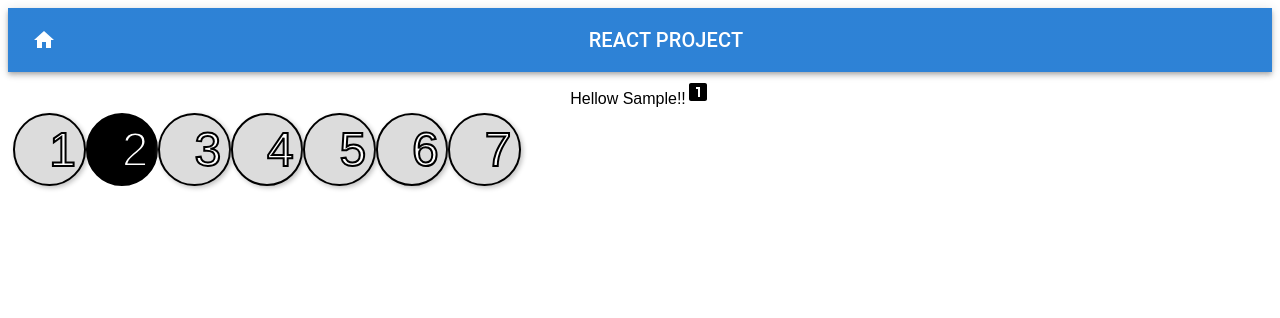
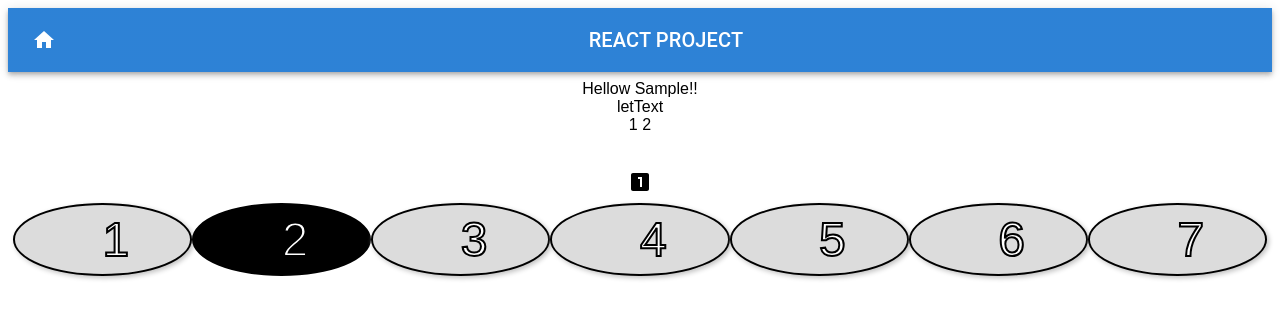
Before and after one commit to chichansong/react_project, a React (Create React App) app: page /sample in a window 1280 px wide. Shown: the top 318 px of the page. Built offline with nearby package versions, Linux system fonts and the light colour scheme.

Commit message:
recoil 적용 및 테스트

```diff
--- a/package.json
+++ b/package.json
@@ -18,7 +18,8 @@
     "react-dom": "18.2.0",
     "react-router-dom": "^6.18.0",
     "react-scripts": "5.0.1",
-    "rebuild": "^0.1.2"
+    "rebuild": "^0.1.2",
+    "recoil": "^0.7.7"
   },
   "devDependencies": {
     "@babel/runtime": "7.13.8",
--- a/src/App.js
+++ b/src/App.js
@@ -2,6 +2,7 @@ import "./styles.css";
 
 import { BrowserRouter, Routes, Route, Link } from "react-router-dom";
 
+/*
 import AppBar from "@mui/material/AppBar";
 import Stack from "@mui/material/Stack";
 import Toolbar from "@mui/material/Toolbar";
@@ -19,6 +20,7 @@ import ImageIcon from "@mui/icons-material/Image";
 import WorkIcon from "@mui/icons-material/Work";
 import BeachAccessIcon from "@mui/icons-material/BeachAccess";
 import Divider from "@mui/material/Divider";
+*/
 
 import Header from "./Header";
 import Body from "./Body";
--- a/src/Body.js
+++ b/src/Body.js
@@ -28,6 +28,7 @@ class Body extends Component {
   };
   render() {
     return (
+      <div>
         <List
           sx={{
             width: "100%",
@@ -78,6 +79,7 @@ class Body extends Component {
             <ListItemText primary="Sample" secondary="" />
           </ListItem>
         </List>
+      </div>
     );
   }
 }
--- a/src/index.js
+++ b/src/index.js
@@ -1,5 +1,12 @@
 import { StrictMode } from "react";
 import { createRoot } from "react-dom/client";
+import {
+  RecoilRoot,
+  atom,
+  selector,
+  useRecoilState,
+  useRecoilValue,
+} from "recoil";
 
 import App from "./App";
 
@@ -8,6 +15,8 @@ const root = createRoot(rootElement);
 
 root.render(
   <StrictMode>
-    <App />
-  </StrictMode>
+    <RecoilRoot>
+      <App />
+    </RecoilRoot>
+  </StrictMode>,
 );
--- a/src/lotto/Lotto.css
+++ b/src/lotto/Lotto.css
@@ -4,7 +4,7 @@
 /* 아래는 위에서 설정한 내용 */
 .circle {
   border-radius: 50%;
-  width: calc(1em / 0.7);
+  width: 14%;
   height: calc(1em / 0.7);
 
   display: flex;
--- a/src/lotto/Lotto.js
+++ b/src/lotto/Lotto.js
@@ -1,4 +1,4 @@
-import React, { Component } from "react";
+import React, { Component, useState } from "react";
 
 import "./Lotto.css";
 
@@ -20,6 +20,7 @@ import "./Lotto.css";
   "drwtNo1": 11
 }
 */
+
 class Lotto extends Component {
   render() {
     return (
--- a/src/sample/Sample.css
+++ b/src/sample/Sample.css
@@ -4,7 +4,7 @@
 /* 아래는 위에서 설정한 내용 */
 .circle {
   border-radius: 50%;
-  width: calc(1em / 0.7);
+  width: 14%;
   height: calc(1em / 0.7);
 
   display: flex;
@@ -20,7 +20,7 @@
 
 .markingCircle {
   border-radius: 50%;
-  width: calc(1em / 0.7);
+  width: 14%;
   height: calc(1em / 0.7);
 
   display: flex;
--- a/src/sample/Sample.js
+++ b/src/sample/Sample.js
@@ -1,13 +1,47 @@
 import React, { Component } from "react";
+
+import { useResetRecoilState, useSetRecoilState } from "recoil";
+import { todoListState } from "./recoilSample";
 
 import LooksOneIcon from "@mui/icons-material/LooksOne";
 import "./Sample.css";
 
+//const setTodoList = useSetRecoilState(todoListState);
+
 class Sample extends Component {
+  constructor(props) {
+    super(props);
+    this.state = { a: "1", b: "2" };
+    console.log("constructor call!");
+    //
+  }
+
+  //const setTodoList = useSetRecoilState(todoListState);
+  // funtion test() {
+  //   return <div>"test funtion"</div>
+  // }
   render() {
+    let letText = "letText";
+
+    function changeRecoil() {
+      const setTodoList = useSetRecoilState(todoListState);
+    }
+    //const [count, setCount] = useRecoilState(countState);
+    //const resetCount = useResetRecoilState(countState);
+    //const val = useSetRecoilState(todoListState);
+
     return (
       <div>
         {"Hellow Sample!!"}
+        <br />
+        {letText}
+        <br />
+        {this.state.a} {this.state.b}
+        <br />
+        {todoListState["Apples"]}
+        <br />
+        {/* {val} */}
+        <br />
         <LooksOneIcon />
         <div id="wrapper">
           <div style={{ backgroundColor: "balck" }} className="circle">
--- /dev/null
+++ b/src/sample/recoilSample.js
@@ -0,0 +1,24 @@
+import { atom } from "recoil";
+
+export const todoListState = atom({
+  key: "todoListState",
+  default: [
+    { name: "Apples", isCompleted: false },
+    { name: "Eggs", isCompleted: false },
+    { name: "Butter", isCompleted: false },
+  ],
+});
+
+// export const todoListState2 = atom({
+//   key: "todoListState",
+//   default: [
+//     { name: "Apples", isCompleted: false },
+//     { name: "Eggs", isCompleted: false },
+//     { name: "Butter", isCompleted: false },
+//   ],
+// });
+
+export const todoListFilterState = atom({
+  key: "todoListFilterState",
+  default: "Hepsini göster",
+});
```
Also changed, not shown: .codesandbox/tasks.json (added), 1 other file (tests, documents, lock files or other folders). Lines whose indentation alone changed are shown as unchanged.
